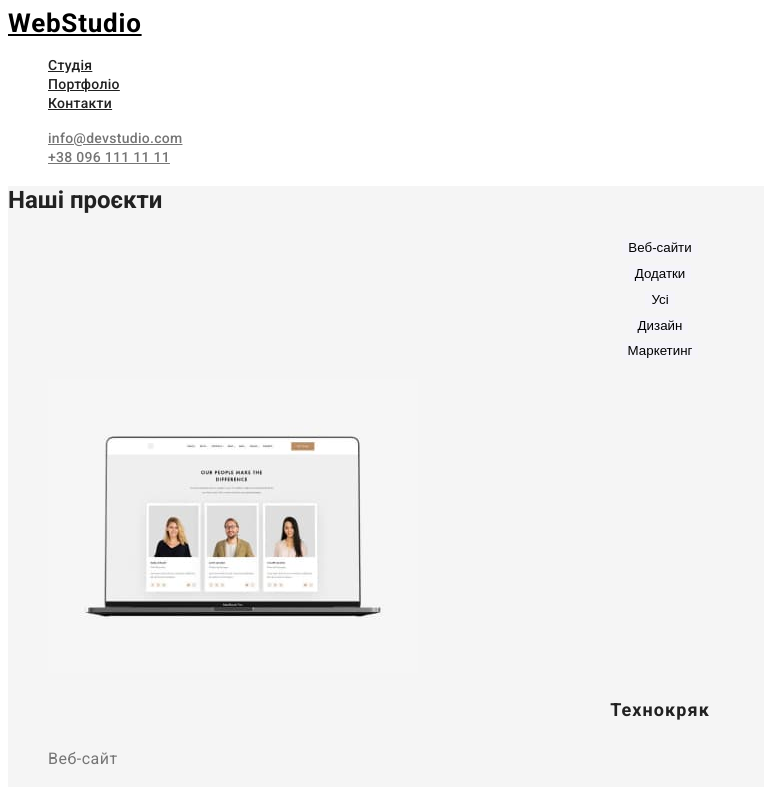
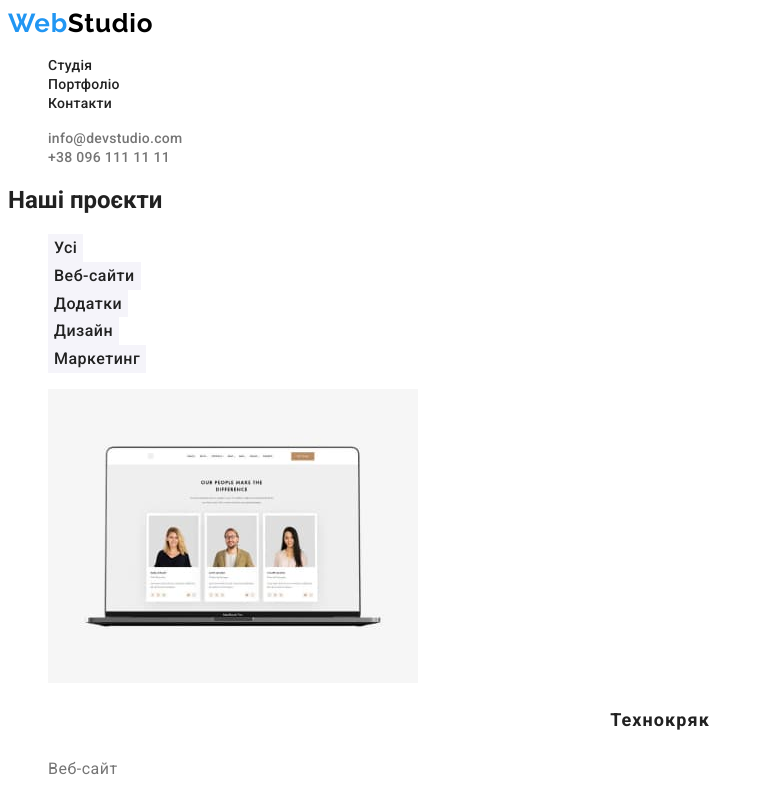
Before and after one commit to Tizehom/old-goit-markup-hw-02, a plain HTML site: page portfolio.html in a window 1280 px wide. Shown: the top 787 px of the page, without its empty margins (0-764 px from the left). Drawn offline with Linux system fonts and the light colour scheme.

Commit message:
update style.css

```diff
--- a/css/styles.css
+++ b/css/styles.css
@@ -1,6 +1,4 @@
 :root {
-    --font-ral: font-family: 'Raleway',
-        sans-serif;
     --text-color-secondary: #757575;
     --color-hover: #2196F3;
 }
@@ -15,12 +13,17 @@ body {
 }
 
 .header-logo {
-    font-family: var(--font-ral);
+    font-family: 'Raleway', sans-serif;
     font-weight: 700;
     font-size: 26px;
-    line-height: 1.1923;
+    line-height: 1.19;
     letter-spacing: 0.03em;
     color: #000000;
+    text-decoration: none;
+}
+
+.logo-color {
+    color: #2196F3;
 }
 
 /* .header-nav {
@@ -30,7 +33,7 @@ body {
 .header-nav-link {
     font-weight: 500;
     font-size: 14px;
-    line-height: 1.1428;
+    line-height: 1.14;
     letter-spacing: 0.02em;
     color: #212121;
 }
@@ -42,9 +45,13 @@ body {
 .header-contact {
     font-weight: 500;
     font-size: 14px;
-    line-height: 1.1428;
+    line-height: 1.14;
     letter-spacing: 0.02em;
     color: #757575;
+}
+
+.link {
+    text-decoration: none;
 }
 
 a:hover,
@@ -68,6 +75,7 @@ a:focus {
 }
 
 .hero-button {
+    font-family: inherit;
     font-weight: 700;
     font-size: 16px;
     line-height: 1.88;
@@ -90,7 +98,7 @@ a:focus {
 h2 {
     font-weight: 700;
     font-size: 36px;
-    line-height: 1.1667;
+    line-height: 1.17;
     text-align: center;
     letter-spacing: 0.03em;
 }
@@ -102,7 +110,7 @@ h2 {
 .benefits-title {
     font-weight: 700;
     font-size: 14px;
-    line-height: 1.1428;
+    line-height: 1.14;
     letter-spacing: 0.03em;
     text-transform: uppercase;
 }
@@ -125,14 +133,14 @@ h2 {
 .member-team {
     font-weight: 500;
     font-size: 16px;
-    line-height: 1.1875;
+    line-height: 1.19;
     text-align: center;
     letter-spacing: 0.03em;
 }
 
 .speciality-member-team {
     font-size: 16px;
-    line-height: 1.1875;
+    line-height: 1.19;
     text-align: center;
     letter-spacing: 0.03em;
     color: var(--text-color-secondary);
@@ -143,15 +151,17 @@ h2 {
 }
 
 .footer-logo {
-    font-family: var(--font-ral);
+    font-family: 'Raleway', sans-serif;
     font-weight: 700;
     font-size: 26px;
-    line-height: 1.1923;
+    line-height: 1.19;
     letter-spacing: 0.03em;
     color: #FFFFFF;
+    text-decoration: none;
 }
 
 .footer-contact {
+    font-style: normal;
     font-size: 14px;
     line-height: 1.71;
     letter-spacing: 0.03em;
@@ -165,28 +175,27 @@ h2 {
 /* Стиль Портфоліо */
 
 .portfolio {
-    background: #F5F5F5;
+    background: #FFFFFF;
 }
 
 /* Фільтр проєктів */
 
-.filter-projects {
+.filter-button-projects {
+    font-family: inherit;
     font-weight: 500;
     font-size: 16px;
     line-height: 1.62;
     text-align: center;
     letter-spacing: 0.03em;
+    color: inherit;
+    background: #F5F4FA;
+    border: none;
 }
 
 .filter-button-projects:hover,
 .filter-button-projects:focus {
     background: #2196F3;
     color: #FFFFFF;
-    border: none;
-}
-
-.filter-button-projects {
-    background: #F5F4FA;
     border: none;
 }
 
--- a/portfolio.html
+++ b/portfolio.html
@@ -15,17 +15,17 @@
     <body>
         <!--Шапка-->
         <header class="header">
-            <a href="./index.html" class="header-logo">WebStudio</a>
+            <a href="./index.html" class="header-logo"><span class="logo-color">Web</span>Studio</a>
             <nav>
                 <ul class="header-nav list">
-                    <li><a href="./index.html" class="header-nav-link">Студія</a></li>
-                    <li><a href="./portfolio.html" class="header-nav-link">Портфоліо</a></li>
-                    <li><a href="" class="header-nav-link">Контакти</a></li>
+                    <li><a href="./index.html" class="header-nav-link link">Студія</a></li>
+                    <li><a href="./portfolio.html" class="header-nav-link link">Портфоліо</a></li>
+                    <li><a href="" class="header-nav-link link">Контакти</a></li>
                 </ul>
             </nav>
             <ul class="list">
-                <li><a href="" class="header-contact">info@devstudio.com</a></li>
-                <li><a href="" class="header-contact">+38 096 111 11 11</a></li>
+                <li><a href="" class="header-contact link">info@devstudio.com</a></li>
+                <li><a href="" class="header-contact link">+38 096 111 11 11</a></li>
             </ul>
         </header>
         <!--Головний розділ-->
@@ -34,11 +34,11 @@
                 <h1>Наші проєкти</h1>
                 <!--Фільтр проєктів-->
                 <ul class="filter-projects list">
-                    <li><button type="button" class="filter-button-projects">Веб-сайти</button></li>
-                    <li><button type="button" class="filter-button-projects">Додатки</button></li>
-                    <li><button type="button" class="filter-button-projects">Усі</button></li>
-                    <li><button type="button" class="filter-button-projects">Дизайн</button></li>
-                    <li><button type="button" class="filter-button-projects">Маркетинг</button></li>
+                    <li><button type="button" class="filter-button-projects filter-all">Усі</button></li>
+                    <li><button type="button" class="filter-button-projects filter-web">Веб-сайти</button></li>
+                    <li><button type="button" class="filter-button-projects filter-apps">Додатки</button></li>
+                    <li><button type="button" class="filter-button-projects filter-design">Дизайн</button></li>
+                    <li><button type="button" class="filter-button-projects filter-marketing">Маркетинг</button></li>
                 </ul>
                 <!--Перелік проєктів-->
                 <ul class="project-list list">
@@ -112,13 +112,12 @@
 
         <!--Підвал-->
         <footer class="footer">
-            <a href="./index.html" class="footer-logo">WebStudio</a>
+            <a href="./index.html" class="footer-logo"><span class="logo-color">Web</span>Studio</a>
             <address>
                 <ul class="list">
-                    <li><a href="" class="footer-contact">м. Київ, пр-т Лесі Українки, 26</a></li>
-                    <li><a href="mailto:info@devstudio.com" class="footer-contact footer-communication">info@devstudio.com</a>
-                    </li>
-                    <li><a href="tel:+380961111111" class="footer-contact footer-communication">+38 096 111 11 11</a></li>
+                    <li><a href="" class="footer-contact link">м. Київ, пр-т Лесі Українки, 26</a></li>
+                    <li><a href="mailto:info@devstudio.com" class="footer-contact footer-communication link">info@devstudio.com</a></li>
+                    <li><a href="tel:+380961111111" class="footer-contact footer-communication link">+38 096 111 11 11</a></li>
                 </ul>
             </address>
         </footer>
```
Also changed, not shown: index.html (+10 -10 lines).
